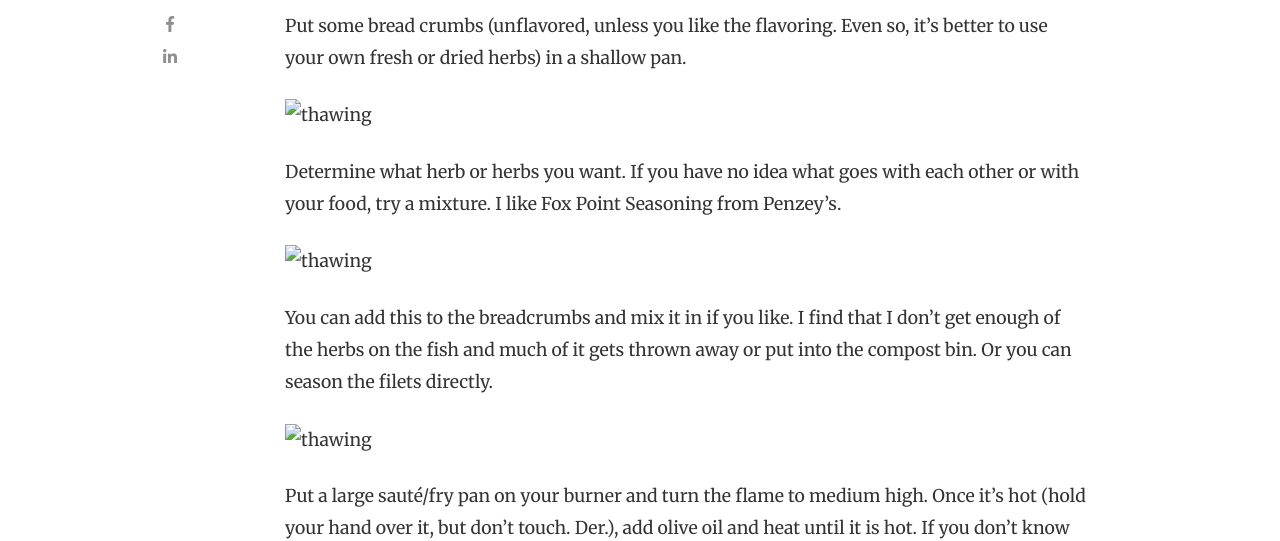
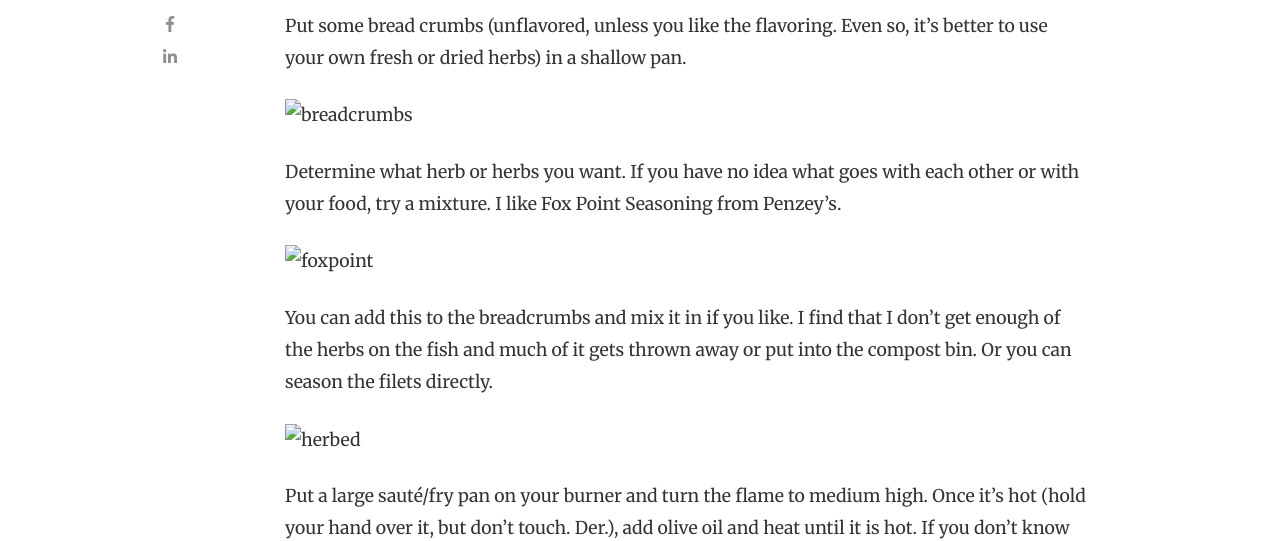
Before and after one commit to pknielski/pknielski.github.io, a Jekyll site: the page built from _posts/2019-04-23-tilapia.md, in a window 1280 px wide and 900 px high, scrolled down 1629 px. Shown: the part 154-695 px from the top of the window. Built offline with Jekyll 4.4.1, drawn with Linux system fonts in a browser that asks for light colours; nearby versions of some CDN libraries; comment, search, counter and statistics services are not loaded.

Commit message:
Update 2019-04-23-tilapia.md

```diff
--- a/_posts/2019-04-23-tilapia.md
+++ b/_posts/2019-04-23-tilapia.md
@@ -21,29 +21,29 @@ When they aren’t frozen anymore (thawed), take them out of the container you t
 
 Put some bread crumbs (unflavored, unless you like the flavoring.  Even so, it’s better to use your own fresh or dried herbs) in a shallow pan.
 
-![thawing](assets/images/breadcrumbs_Fotor.jpg)
+![breadcrumbs](assets/images/breadcrumbs_Fotor.jpg)
 
 Determine what herb or herbs you want.  If you have no idea what goes with each other or with your food, try a mixture.  I like Fox Point Seasoning from Penzey’s.
 
-![thawing](assets/images/foxpoint_Fotor.jpg)
+![foxpoint](assets/images/foxpoint_Fotor.jpg)
 
 You can add this to the breadcrumbs and mix it in if you like.  I find that I don’t get enough of the herbs on the fish and much of it gets thrown away or put into the compost bin.  Or you can season the filets directly.
 
-![thawing](assets/images/herbedbreadcrumbs_Fotor.jpg)
+![herbed](assets/images/herbedbreadcrumbs_Fotor.jpg)
 
 Put a large sauté/fry pan on your burner and turn the flame to medium high.  Once it’s hot (hold your hand over it, but don’t touch.  Der.), add olive oil and heat until it is hot.  If you don’t know when that is, I have a short post on this here:
 
 Meanwhile, take your filet and dredge it in the breadcrumbs (dredge means put it in the breadcrumbs, first one side, then the other, until the fish is coated).  It should stick to the slightly damp fish. Shake off any excess gently, then place in the heated pan.
 
-![thawing](assets/images/dredgingfilet_Fotor.jpg)
+![dredging](assets/images/dredgingfilet_Fotor.jpg)
 
 It should sizzle.  Now right now you may be panicking: how will I know when it’s done?  A couple things: first, you will see the edges start to turn brown, particularly the thinner edges.  You can also stick a long-tined fork in the fish and see what it feels like.  Try poking both the thinner edge and the thicker part.  You should feel no resistance to the fork once the edges start browning, and there should be a bit of resistance in the thicker part.  Don’t wait until the thicker part is done to flip the fish; you will likely burn it and/or over cook it.
 
-![thawing](assets/images/testingdoneness_Fotor.jpg)
+![testing](assets/images/testingdoneness_Fotor.jpg)
 
 If you have a fish spatula, great!  This spatula is very thin and flexible, so you can get under the fish easily.  If not, no worries.  Use a regular spatula.
 
-![thawing](assets/images/fishspatula_Fotor.jpg)
+![spatula](assets/images/fishspatula_Fotor.jpg)
 
 Carefully turn over the fish.  I find it helpful to use two spatulas, one under and one on top, to control the turn.
 
```
